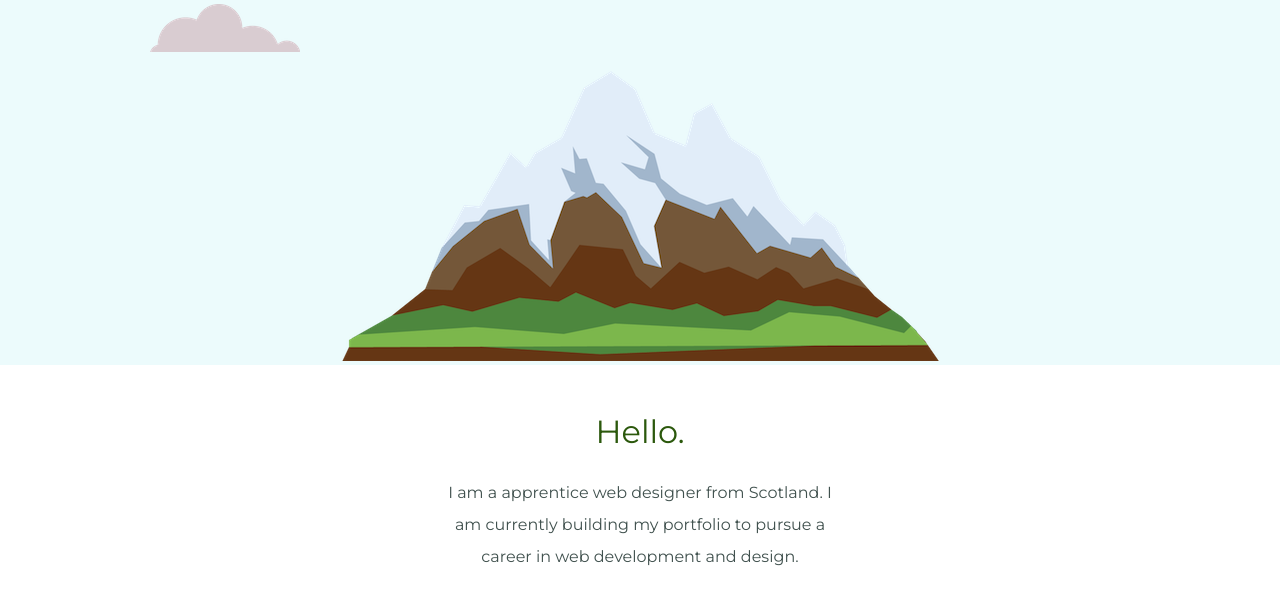
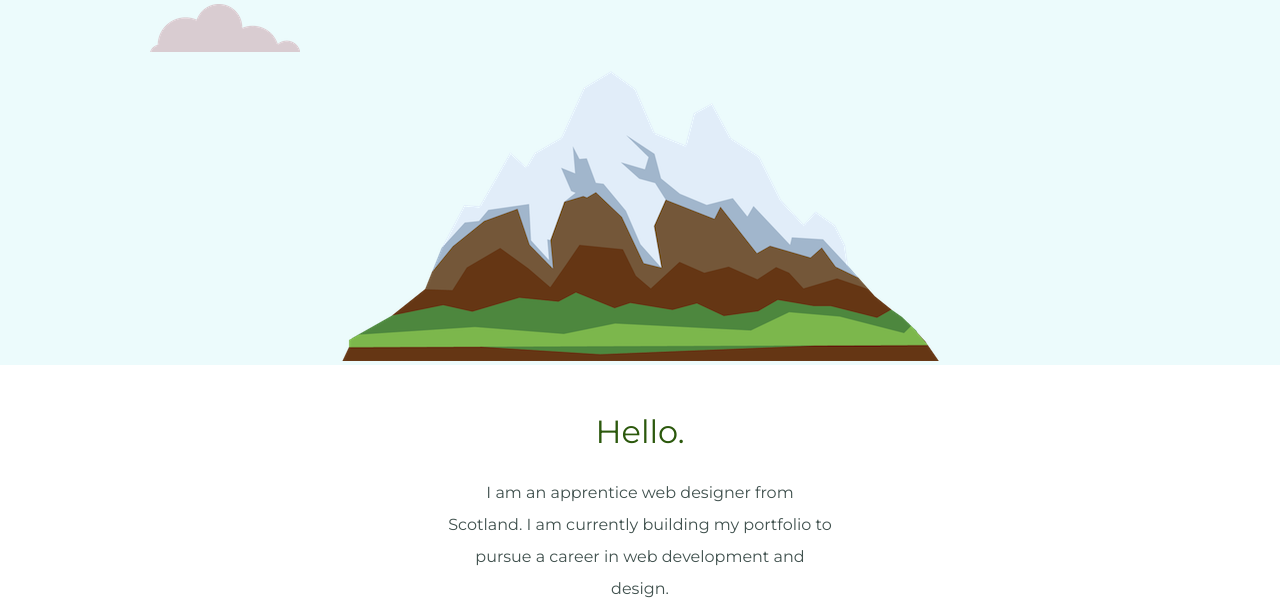
Before and after one commit to slothbirdbeard/Test, a plain HTML site: page index.html in a window 1280 px wide. Shown: the part 356-955 px from the top of the page. Drawn offline with Linux system fonts and the light colour scheme.

Commit message:
Update index.html

```diff
--- a/index.html
+++ b/index.html
@@ -21,7 +21,7 @@
     <div class="profile">
       <img src="" alt="">
       <h2>Hello.</h2>
-      <p class="intro">I am a apprentice web designer from Scotland. I am currently building my portfolio to pursue a career
+      <p class="intro">I am an apprentice web designer from Scotland. I am currently building my portfolio to pursue a career
         in web development and design.
       </p>
     </div>
```
